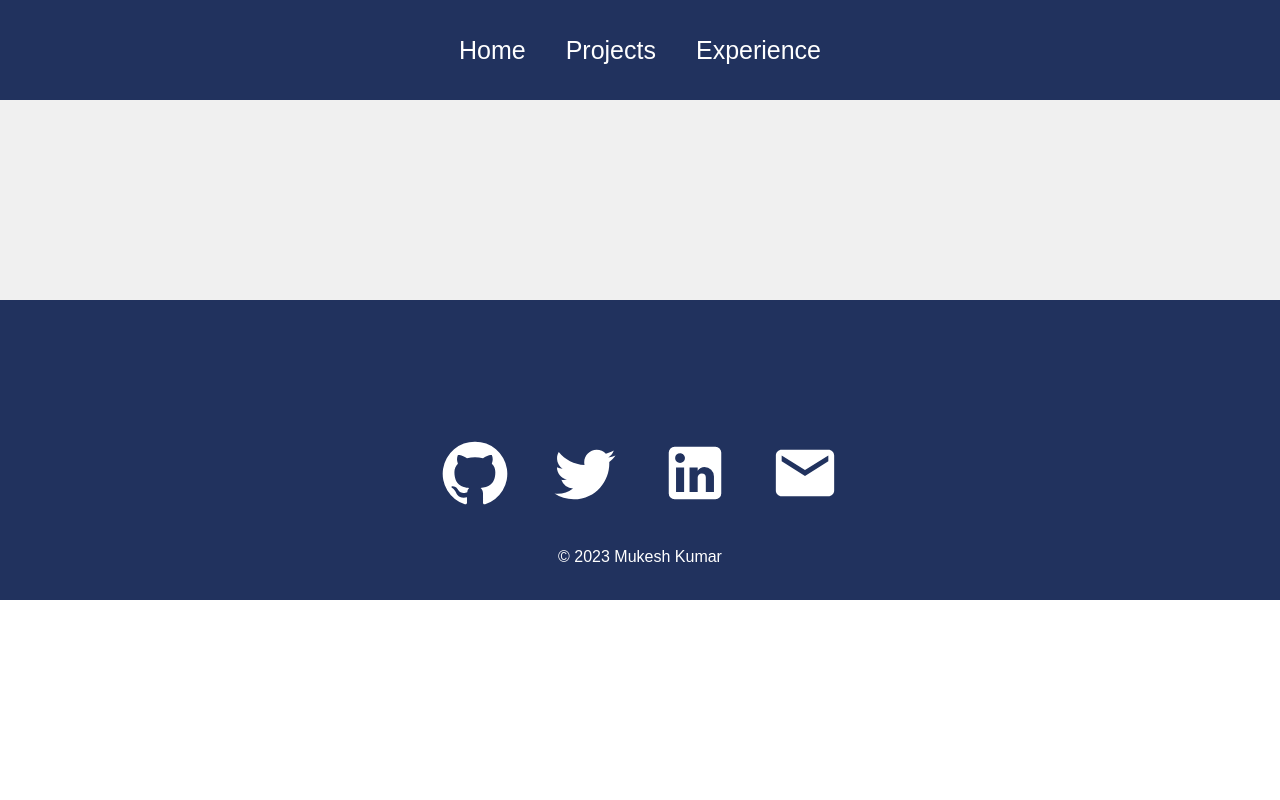
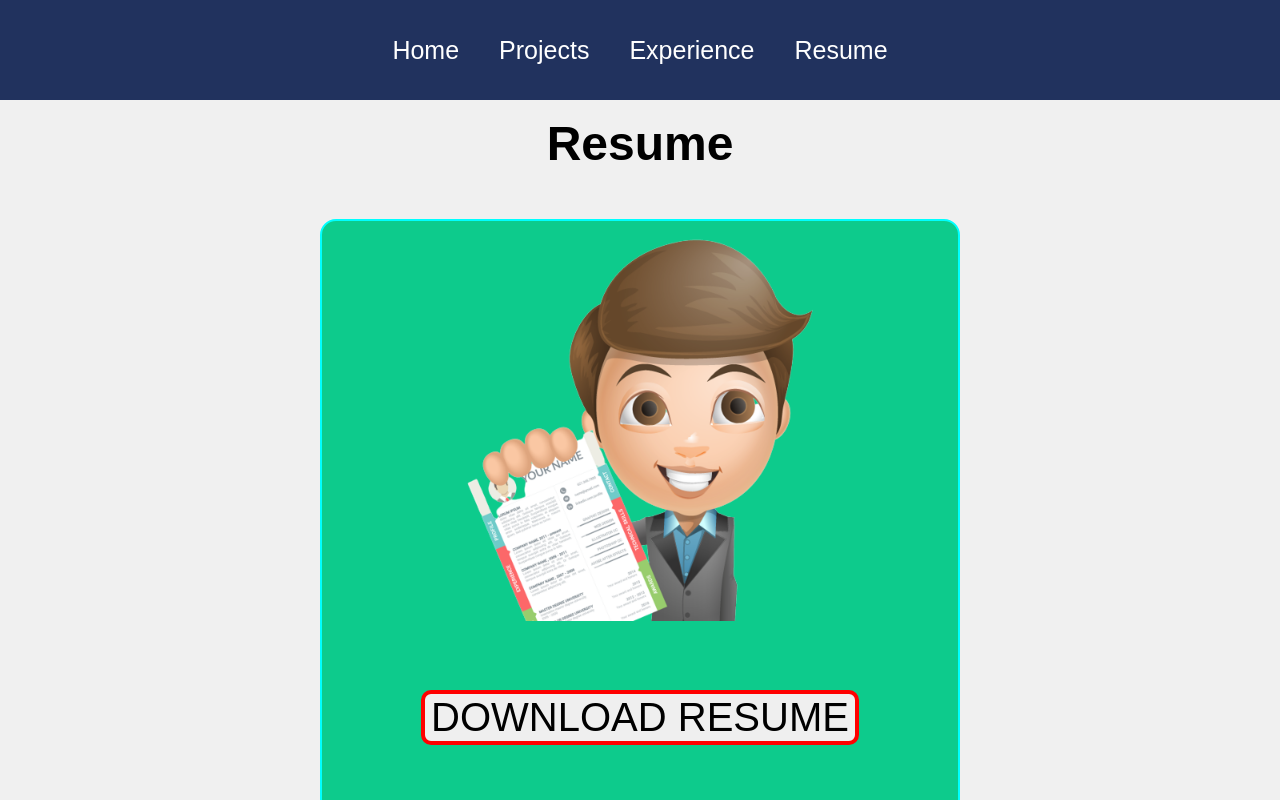
Before and after one commit to Mukesh39/PortfolioApplication, a React (Create React App) app: page /resume in a window 1280 px wide. Shown: the top 800 px of the page. Built offline with nearby package versions, Linux system fonts and the light colour scheme.

Commit message:
Added Resume features and Change in Styles

```diff
--- a/src/App.js
+++ b/src/App.js
@@ -6,6 +6,7 @@ import Experience from './pages/Experience';
 import Navbar from './components/Navbar';
 import Footer from './components/Footer';
 import ProjectDisplay from './pages/ProjectDisplay';
+import Resume from './pages/Resume';
 
 function App() {
   return (
@@ -17,7 +18,10 @@ function App() {
             <Route exact path='/projects' element = {<Projects/>}/>
             <Route exact path='/project/:id' element = {<ProjectDisplay/>}/>
             <Route exact path='/experience' element = {<Experience/>}/>
+            <Route exact path='/experience' element = {<Experience/>}/>
+            <Route exact path='/resume' element = {<Resume/>}/>
           </Routes>
+
        <Footer/>
        </Router>
     </div>
--- a/src/components/Navbar.jsx
+++ b/src/components/Navbar.jsx
@@ -30,6 +30,7 @@ useEffect(()=>{
         <Link to = "/">Home</Link>
         <Link to = "/projects">Projects</Link>
         <Link to = "/experience">Experience</Link>
+        <Link to = "/resume">Resume</Link>
     </div>
     </div>
   );
--- /dev/null
+++ b/src/pages/Resume.jsx
@@ -0,0 +1,23 @@
+import React from 'react';
+import '../styles/Resume.css'
+import m from '../pdf/m.pdf'; // Replace with the actual path to your resume PDF file
+import temp from '../assets/temp.png'
+const Resume = () => {
+  const handleDownload = () => {
+    window.open(m, '_blank'); // Open the resume PDF in a new tab for download
+  };
+  return (
+    <div>
+    <h1 id = "h1">Resume</h1>
+    <div className='resume'>
+      {/* Display your resume content here */}
+
+      {/* Add your resume sections, details, and styling */}
+      {/* Download button */}
+      <img src = {temp} alt='imgres'/>
+      <button  type="button" class="btn btn-primary btn-lg"  onClick={handleDownload}>DOWNLOAD RESUME</button>
+    </div>
+    </div>
+  );
+};
+export default Resume;
--- a/src/styles/Footer.css
+++ b/src/styles/Footer.css
@@ -1,6 +1,6 @@
 .footer {
     width: 100%;
-    height: 200px;
+    height: 300px;
     background: #21325e;
     display: flex;
     justify-content: center;
--- a/src/styles/Home.css
+++ b/src/styles/Home.css
@@ -3,6 +3,7 @@
     align-items: center;
     font-family: "Arial", sans-serif;
     color: #3e497a;
+
   }
 
   .about {
@@ -39,7 +40,7 @@
   }
 
   .about h2 {
-    animation: slideIn 1s ease-in-out forwards;
+    animation: slideIn 0.5s ease-in-out forwards;
   }
 
 
@@ -53,17 +54,19 @@
   .about .prompt {
     width: 80%;
     font-size: 20px;
+    margin-top: 5rem;
   }
 
 
   .about .prompt {
-    animation: slideIn 1.5s ease-in-out forwards;
+    animation: slideIn 0.5s ease-in-out forwards;
   }
 
   .prompt svg {
     font-size: 60px;
-    margin: 5px;
+    margin: 2rem;
     color: white;
+
   }
 
   .skills {
@@ -73,20 +76,47 @@
     justify-content: center;
     flex-direction: column;
     align-items: center;
+    margin-top: 4rem;
   }
 
   .skills h1 {
     color: #3e497a;
+    margin-bottom: 4rem;
   }
 
   .skills .list {
     list-style: none;
     width: 60%;
+    margin-top:6rem ;
+
   }
 
   .list span {
     font-size: 20px;
+    margin-top: 10rem;
   }
+
+
+
+  .skills .list .item h2 {
+    margin-bottom: 3rem;
+  }
+
+
+
+  .skills .list .item {
+    margin-bottom: 3rem;
+  }
+
+
+
+
+  .skills .list .item span {
+    margin-bottom: 3rem;
+  }
+
+
+
 
   @media only screen and (max-width: 600px) {
     .about h2 {
--- a/src/styles/ProjectDisplay.css
+++ b/src/styles/ProjectDisplay.css
@@ -15,14 +15,18 @@
   .project img {
     width: 400px;
     border-radius: 10px;
+    margin-top: 2rem;
   }
 
   .project p {
     font-size: 40px;
     color: #3e497a;
+    margin-top: 2rem;
+    margin-bottom: 1rem;
   }
 
   .project svg {
     font-size: 60px;
     color: #3e497a;
+    margin-top: 1rem;
   }
--- a/src/styles/Projects.css
+++ b/src/styles/Projects.css
@@ -5,7 +5,12 @@
     justify-content: center;
     align-items: center;
     flex-direction: column;
+    margin-top: 4rem;
+    margin-top: 2rem;
+
   }
+
+
   .projects .projectTitle {
     text-align: center;
     color: #3e497a;
@@ -28,11 +33,13 @@
     width: 300px;
     height: 300px;
     margin: 40px;
-    box-shadow: 0px 3px 15px rgba(0, 0, 0, 0.2);
+    box-shadow: 0px 3px 15px rgba(0, 0, 0, 0.8);
     text-align: center;
     opacity: 0;
-    animation: zoomIn 0.3s forwards;
+    animation: zoomIn 0.5s forwards;
+
   }
+
 
   @keyframes zoomIn {
     0% {
@@ -47,7 +54,6 @@
 
   .projectItem:hover {
     box-shadow: 0px 3px 15px rgba(0, 0, 0, 0.5);
-    transition: 0.3s ease-in;
     cursor: pointer;
   }
 
--- /dev/null
+++ b/src/styles/Resume.css
@@ -0,0 +1,65 @@
+* {
+    margin: 0;
+    border: 0;
+    box-sizing: border-box;
+}
+#h1 {
+    display: flex;
+    flex-direction: column;
+    justify-content: center;
+    align-items: center;
+    margin-top: 1rem;
+    font-size: 3rem;
+}
+.resume {
+    height: 40rem;
+    width: 40rem;
+    border: 2px solid aqua;
+    font-size: large;
+    margin: auto auto;
+    margin-top: 3rem;
+    text-align: center;
+    border-radius: 1rem;
+    background-color: #0dcb8c;
+    transition: transform 0.3s;
+  }
+  .resume:hover {
+    transform: scale(.8);
+  }
+.resume img {
+    width:25remrem ;
+  height: 25rem;
+  object-fit: cover;
+  z-index: 2;
+}
+.resume h1 {
+    font-weight: bold;
+}
+.btn {
+    border: 4px solid red;
+    border-radius: 10px;
+    margin-top: 4rem;
+    font-size: 40px;
+    cursor: pointer;
+    z-index: 2;
+    transition: transform 0.3s;
+}
+
+.btn:hover {
+    animation: shake-animation 0.5s infinite;
+  }
+
+  @keyframes shake-animation {
+    0% {
+      transform: translateX(0);
+    }
+    25% {
+      transform: translateX(-10px) rotate(-5deg);
+    }
+    75% {
+      transform: translateX(10px) rotate(5deg);
+    }
+    100% {
+      transform: translateX(0);
+    }
+  }
```
Also changed, not shown: src/assets/temp.png (added), 1 other file (tests, documents, lock files or other folders).
